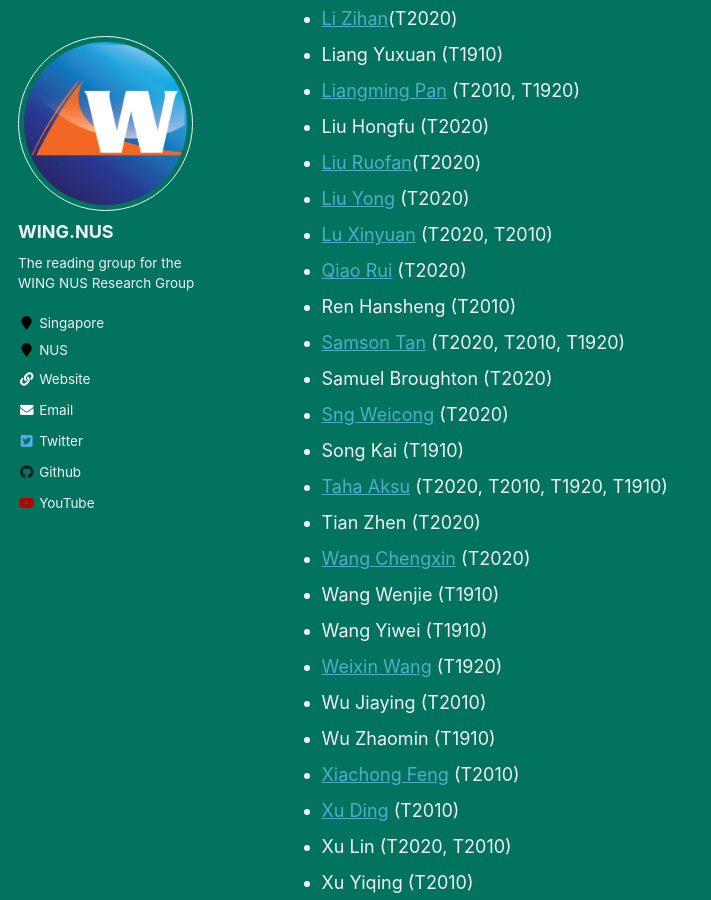
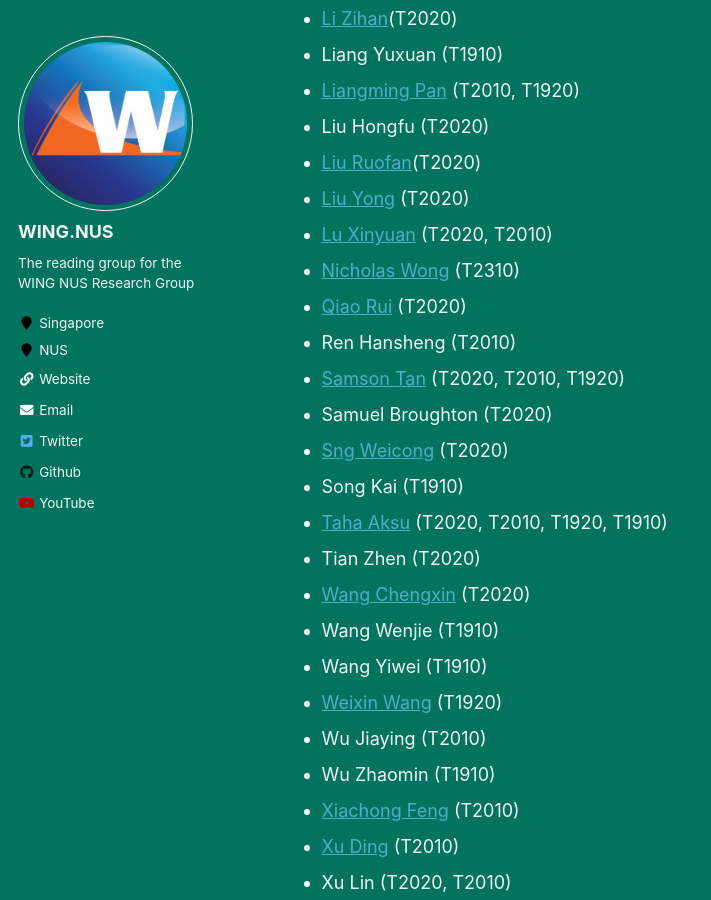
Before and after one commit to WING-NUS/cs6101, a Jekyll site: the page built from _pages/people.md, in a window 1280 px wide and 900 px high, scrolled down 1435 px. Shown: the whole window, without its empty margins (0-711 px from the left). Built offline with Jekyll 4.4.1, drawn with Linux system fonts in a browser that asks for light colours.

Commit message:
Update people.md
Added my name (Nicholas Wong) for T2310

```diff
--- a/_pages/people.md
+++ b/_pages/people.md
@@ -47,6 +47,7 @@ WING and NUS Postgraduate Students:
 * [Liu Ruofan](https://www.linkedin.com/in/ruofanliu/?originalSubdomain=sg)(T2020)
 * [Liu Yong](https://www.linkedin.com/in/yong-liu-b1037513/?originalSubdomain=sg) (T2020)
 * [Lu Xinyuan](https://github.com/XinyuanLu00) (T2020, T2010)
+* [Nicholas Wong](https://nic-wong.carrd.co/) (T2310)
 * [Qiao Rui](https://www.linkedin.com/in/rui-qiao/?originalSubdomain=sg) (T2020)
 * Ren Hansheng (T2010)
 * [Samson Tan](https://samsontmr.github.io/) (T2020, T2010, T1920)
```
